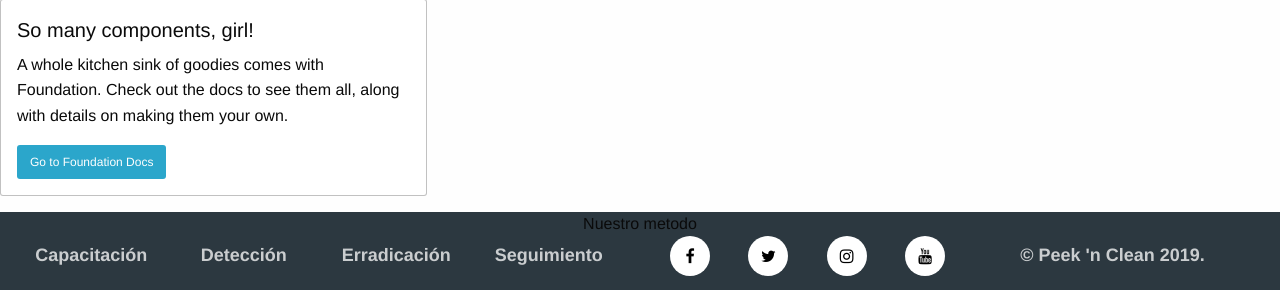
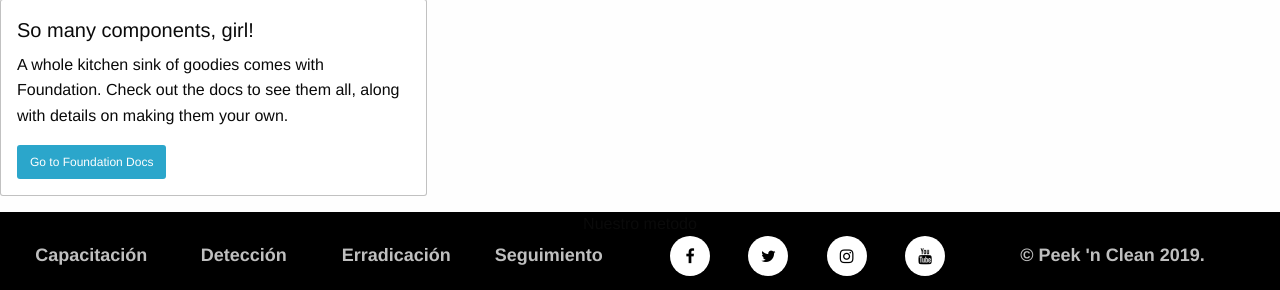
Before and after one commit to jsgarcias/pnc, a PHP site: page /index.php in a window 1280 px wide. Shown: the part 2234-2524 px from the top of the page. Run offline with PHP 8.4, Linux system fonts and the light colour scheme.

Commit message:
prueba 500px en imagen

```diff
--- a/css/app.css
+++ b/css/app.css
@@ -58,7 +58,7 @@
 }
 
 .footerc {
-    background-color: #2c3840;
+    background-color: #000000;
 }
 
 .redes-l {
@@ -159,7 +159,7 @@
 }
 
 [class*="BackgroundGeneral"] {
-  background: url('../img/FondoAdaptable.png') no-repeat center center fixed;
+  background: url('../img/FondoMobil.png') no-repeat center center fixed;
   background-size: contain;
 
 }
```
Also changed, not shown: img/FondoAdaptable.png (deleted), img/FondoMobil.png (added).
